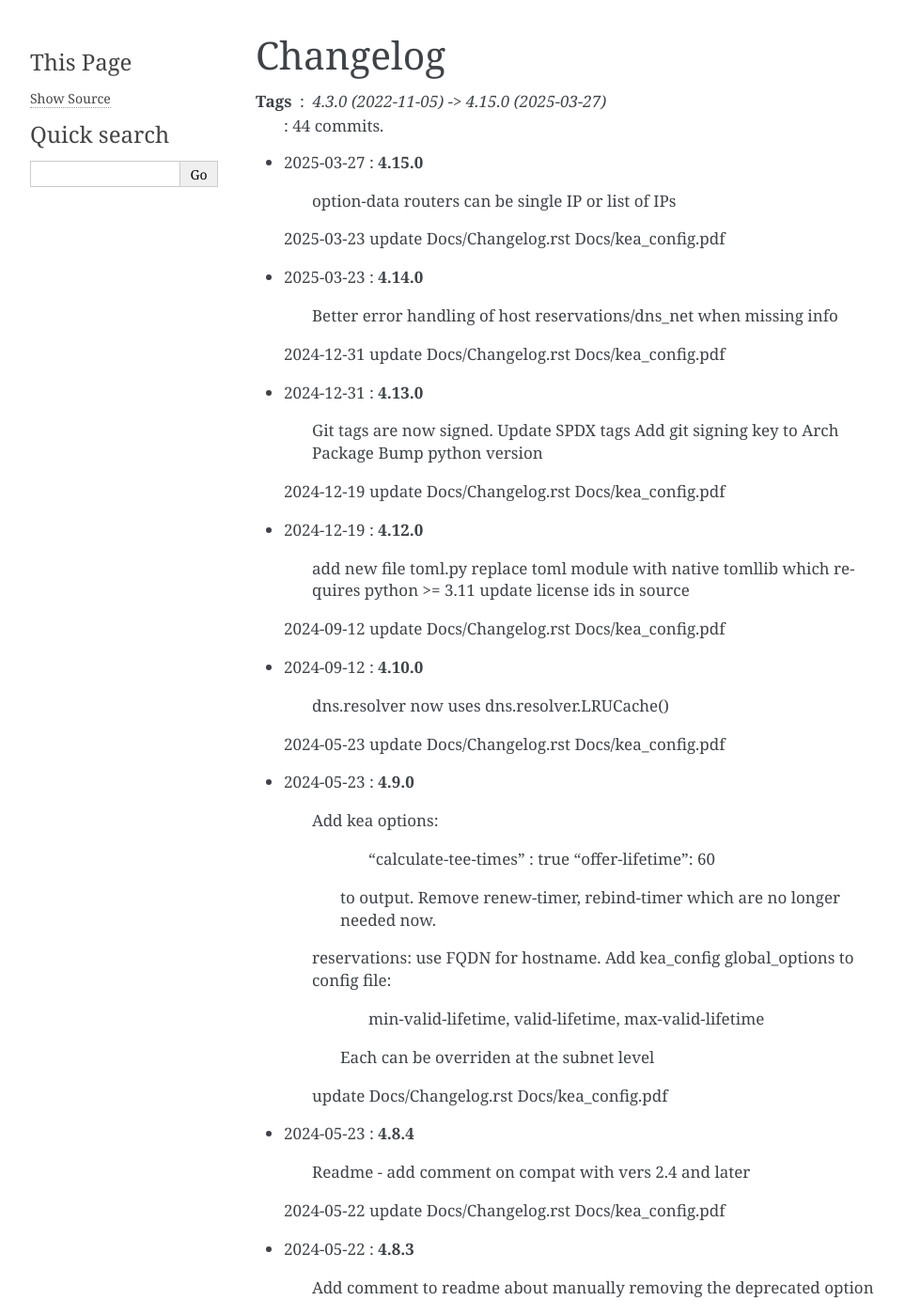
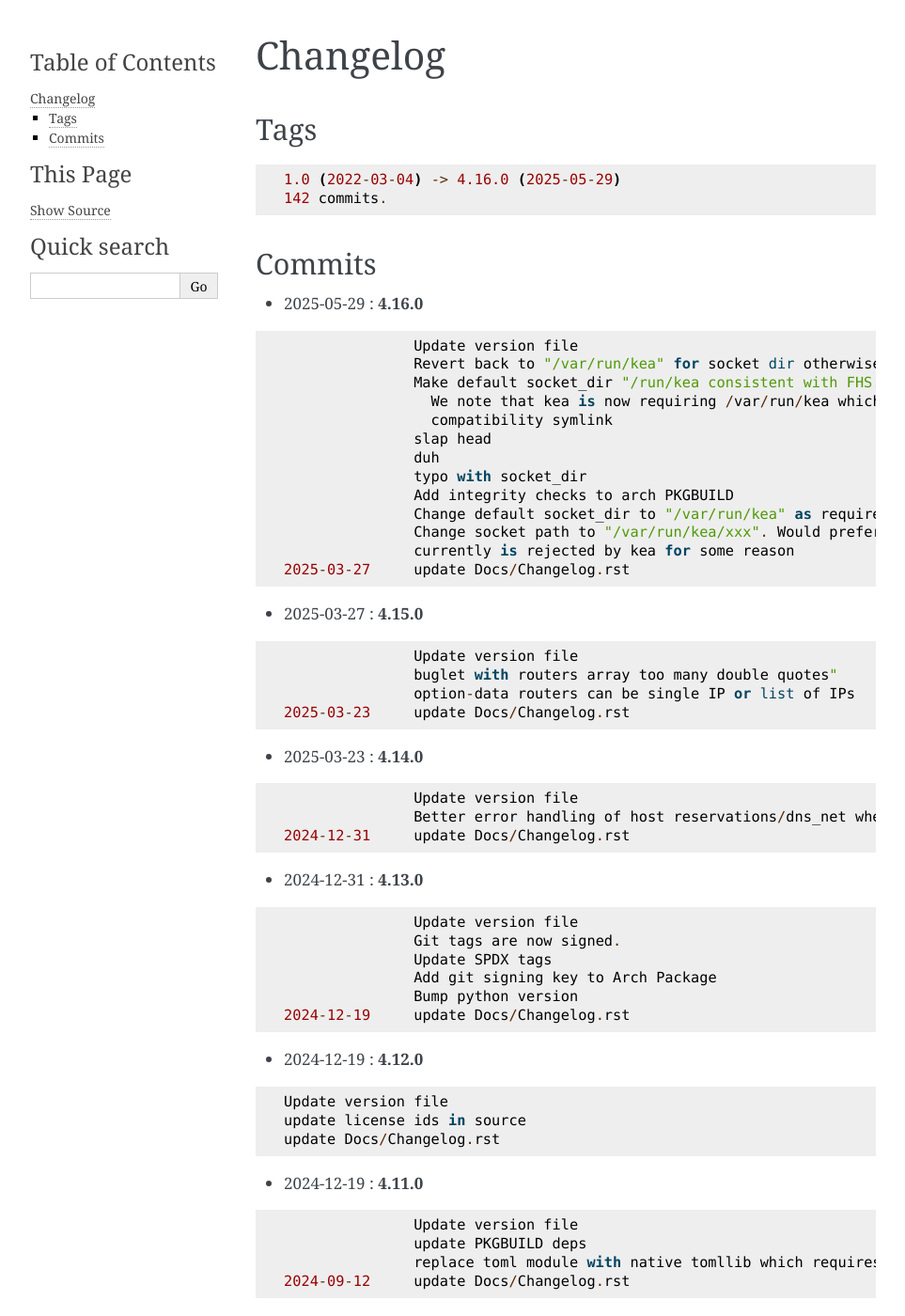
Before and after one commit to gene-git/kea_config, a Sphinx documentation site: the page built from Docs/Changelog.rst, in a window 1280 px wide and 1400 px high. Shown: the whole window at 94% size, without its empty margins (148-1111 px from the left). Built offline with Sphinx 7.4.7, drawn with Linux system fonts in a browser that asks for light colours; pages that are not in the unit, such as notebooks, are missing from menus; some of the changed text lies outside the part shown.

Commit message:
Make default socket_dir "/var/run/kea". Linux FHS recommends "/run".   "/var/run" is typically a legacy compatibility symlink. Unclear why kea us requiring legacy paths

```diff
--- a/Docs/Changelog.rst
+++ b/Docs/Changelog.rst
@@ -2,133 +2,347 @@
 Changelog
 =========
 
-**Tags**     : 4.3.0 (2022-11-05) -> 4.15.0 (2025-03-27)
-             : 44 commits.
+Tags
+====
+
+::
+
+	1.0 (2022-03-04) -> 4.16.0 (2025-05-29)
+	142 commits.
+
+Commits
+=======
+
+
+* 2025-05-29  : **4.16.0**
+
+::
+
+                Update version file
+                Revert back to "/var/run/kea" for socket dir otherwise kea wont start
+                Make default socket_dir "/run/kea consistent with FHS.
+                  We note that kea is now requiring /var/run/kea which is typically a legacy
+                  compatibility symlink
+                slap head
+                duh
+                typo with socket_dir
+                Add integrity checks to arch PKGBUILD
+                Change default socket_dir to "/var/run/kea" as required by git head
+                Change socket path to "/var/run/kea/xxx". Would prefer "/run/kea" but this
+                currently is rejected by kea for some reason
+ 2025-03-27     update Docs/Changelog.rst
 
 * 2025-03-27  : **4.15.0**
 
+::
+
+                Update version file
+                buglet with routers array too many double quotes"
                 option-data routers can be single IP or list of IPs
- 2025-03-23     update Docs/Changelog.rst Docs/kea_config.pdf
+ 2025-03-23     update Docs/Changelog.rst
 
 * 2025-03-23  : **4.14.0**
 
+::
+
+                Update version file
                 Better error handling of host reservations/dns_net when missing info
- 2024-12-31     update Docs/Changelog.rst Docs/kea_config.pdf
+ 2024-12-31     update Docs/Changelog.rst
 
 * 2024-12-31  : **4.13.0**
 
+::
+
+                Update version file
                 Git tags are now signed.
                 Update SPDX tags
                 Add git signing key to Arch Package
                 Bump python version
- 2024-12-19     update Docs/Changelog.rst Docs/kea_config.pdf
+ 2024-12-19     update Docs/Changelog.rst
 
 * 2024-12-19  : **4.12.0**
 
-                add new file toml.py
+::
+
+                Update version file
+                update license ids in source
+                update Docs/Changelog.rst
+
+* 2024-12-19  : **4.11.0**
+
+::
+
+                Update version file
+                update PKGBUILD deps
                 replace toml module with native tomllib which requires python >= 3.11
-                update license ids in source
- 2024-09-12     update Docs/Changelog.rst Docs/kea_config.pdf
+ 2024-09-12     update Docs/Changelog.rst
 
 * 2024-09-12  : **4.10.0**
 
+::
+
+                Update version file
                 dns.resolver now uses dns.resolver.LRUCache()
- 2024-05-23     update Docs/Changelog.rst Docs/kea_config.pdf
+ 2024-05-23     update Docs/Changelog.rst
 
 * 2024-05-23  : **4.9.0**
 
+::
+
+                Update version file
+                update readme
+                change order of lifetime output : min_life, life, max_life
+                Bug fix imputing missing lifetimes.
+                  If any of lifetime, min_lifetime or max_lifetime are missing impute them
+                  using:
+                    min_lifetime = lifetime / 2
+                    max_lifetime = lifetime *2
                 Add kea options:
                     "calculate-tee-times" : true
                     "offer-lifetime": 60
-                  to output. Remove renew-timer, rebind-timer which are no longer needed
-                  now.
-                reservations: use FQDN for hostname.
-                Add kea_config global_options to config file:
-                    min-valid-lifetime, valid-lifetime, max-valid-lifetime
-                  Each can be overriden at the subnet level
-                update Docs/Changelog.rst Docs/kea_config.pdf
+                  Remove renew-timer, rebind-timer which are no longer needed now.
+                reservations - for "hostname" use FQDN
+                Add global_options: min-valid-lifetime, valid-lifetime, max-valid-lifetime
+                which can be overriden
+                at the subnet level.
+                update Docs/Changelog.rst
 
 * 2024-05-23  : **4.8.4**
 
+::
+
+                Update version file
                 Readme - add comment on compat with vers 2.4 and later
- 2024-05-22     update Docs/Changelog.rst Docs/kea_config.pdf
+ 2024-05-22     update Docs/Changelog.rst
 
 * 2024-05-22  : **4.8.3**
 
+::
+
+                Update version file
                 Add comment to readme about manually removing the deprecated option
+                update Docs/Changelog.rst
 
 * 2024-05-22  : **4.8.2**
 
+::
+
+                Update version file
+                update Docs/Changelog.rst
+                Update version file
                 typo in readme
+                update Docs/Changelog.rst
 
 * 2024-05-22  : **4.8.1**
 
-                Remove deprecated option "reservation-mode" output. kea versions after 2.4
-                will not start if kea-dhcp4 has the option
- 2024-04-26     update Docs/Changelog.rst Docs/kea_config.pdf
+::
+
+                Update version file
+                update Docs/Changelog.rst
+
+* 2024-05-22  : **4.8.0**
+
+::
+
+                Update version file
+                Remove deprecated option "reservation-mode"
+ 2024-04-26     update Docs/Changelog.rst
 
 * 2024-04-26  : **4.7.0**
 
+::
+
+                update project version
+                bah kea_config is class not dict
+                update sample config
                 Add ctrl_agent_port option to config.
-                    If not set, the ctrl agent port is set to 1 + dhcp port
- 2023-12-19     update Docs/Changelog.rst Docs/kea_config.pdf
+                If not set, the ctrl agent port is set to 1 + dhcp port
+ 2023-12-19     update Docs/Changelog.rst
 
 * 2023-12-19  : **4.6.1**
 
+::
+
+                update project version
                 Update depends array in PKGBUILD
  2023-11-26     update Docs/Changelog.rst
 
 * 2023-11-26  : **4.6.0**
 
-                Switch python backend build to hatch (was poetry)
+::
+
+                update project version
+                Switch python backend build to hatch
  2023-09-27     update Docs/Changelog.rst
 
 * 2023-09-27  : **4.5.1**
 
+::
+
+                update project version
                 fix links in README
                 update Docs/Changelog.rst
 
 * 2023-09-27  : **4.5.0**
 
+::
+
+                update project version
                 Reorganize docs and move to rst
-                Now simple to build html and pdf docs using sphinx
  2023-05-18     update CHANGELOG.md
 
 * 2023-05-18  : **4.4.3**
 
-                install: switch from pip to python installer package. This adds optimized
-                bytecode
+::
+
+                Update build info in README
+                update CHANGELOG.md
+                update project version
  2023-05-17     update CHANGELOG.md
 
 * 2023-05-17  : **4.4.2**
 
+::
+
+                update project version
                 Simplify Arch PKGBUILD and more closely follow arch guidelines
  2023-01-06     update CHANGELOG.md
 
 * 2023-01-06  : **4.4.1**
 
+::
+
+                update project version
                 Add SPDX licensing lines
  2022-12-14     update CHANGELOG.md
 
 * 2022-12-14  : **4.4.0**
 
+::
+
+                update project version
+                Update readme build to use poetry
                 Use poetry to build wheel in PKGBUILD
                 Installer now uses pip install
-                Update readme build to use poetry
+ 2022-11-20     improve bash variable check in installer - no functional change
  2022-11-06     update CHANGELOG.md
 
 * 2022-11-06  : **4.3.2**
 
-                remove un-needed comments
+::
+
+                update project version
+                remove unused comments
  2022-11-05     update CHANGELOG.md
 
 * 2022-11-05  : **4.3.1**
 
-                small tweak to readme and sample config
+::
+
+                update project version
+                small readme tweak
+                tidy up config sameple a bit
+                tidy up sample config
                 tweak readme
-                aur package now available
-                update CHANGELOG
+                aur package now uploaded
+                update CHANGELOG.md
 
 * 2022-11-05  : **4.3.0**
 
-                kea_config - Manage kea dhcp4 configs from single source config
+::
+
+                update project version
+                typo in installer config -> congigs
+                installer cleanup
+                update CHANGELOG.md
+
+* 2022-11-05  : **4.2.0**
+
+::
+
+                update project version
+                Only create /usr/bin/kea-config (no more gen-kea-config)
+                update CHANGELOG.md
+
+* 2022-11-05  : **4.1.0**
+
+::
+
+                update project version
+                tidy readme, MIT license, copy dns from gc_dns to keep this standalone
+                tidy readme, MIT license, copy dns from gc_dns to keep this standalone
+ 2022-11-04     tweak installer
+                tidy do-install
+                do-install change changelog to CHANGELOG
+                typo
+                add README
+                update CHANGELOG.md
+
+* 2022-11-04  : **4.0**
+
+::
+
+                update project version
+                Switch to standard python PEP-518  packaging
+
+* 2022-09-22  : **3.1**
+
+::
+
+                Remove local class_dns file
+                update changelog
+                Remove local dns class and use GcDns class from gc_utils module
+ 2022-09-19     update do-install to handle filename change Changelog.md
+                update changelog
+
+* 2022-09-19  : **3.0**
+
+::
+
+                Skip HA when only primary
+                add phone
+                fix more silly
+                normalize incoming dst
+                remove duplicate // in link
+                Missing makedir in do-install
+                typo
+                add link in /usr/bin/gc-kea-config for convenience
+ 2022-06-09     fix do-install config dir
+                typo in changelog
+
+* 2022-06-09  : **2.2**
+
+::
+
+                Changelog
+                Add license
+                add configs dir
+                Install script for package build
+
+* 2022-06-09  : **2.1**
+
+::
+
+                lint picking
+
+* 2022-06-08  : **2.0**
+
+::
+
+                Rewrite with classes
+ 2022-03-05     fix typo in agent. Turn off pdb
+
+* 2022-03-04  : **1.0**
+
+::
+
+                Tidy more - move config extract to classes file
+                renamed sameple config
+                Add conreol agent
+                output now in configurable directory
+                split single python file into smaller components;
+                ;
+                tidy
+                Better control over file names etc
+                error handling for dns lookups
+ 2022-03-03     Initial commit - generate kea-dhcp4 server configs
--- a/Docs/conf.py
+++ b/Docs/conf.py
@@ -9,7 +9,7 @@
 project = "kea_config"
 copyright = '2023, Gene C'
 author = 'Gene C'
-release = '4.15.0'
+release = '4.16.0'
 
 # -- General configuration ---------------------------------------------------
 # https://www.sphinx-doc.org/en/master/usage/configuration.html#general-configuration
--- a/README.rst
+++ b/README.rst
@@ -6,6 +6,11 @@
 
 New
 ===
+
+ * Socket dir now defaults to */var/run/kea*. We prefer */run/kea* per Linux FHS,
+   but current git HEAD now requires the path to to be */var/run/kea/*.
+
+  There is a config option, *socket_dir*, to set this as well.
 
  * Multiple gateway routers. option-data routers can now be a list of gateways.
 
--- a/src/kea_config/__about__.py
+++ b/src/kea_config/__about__.py
@@ -3,4 +3,4 @@
 """
 Project kea-config
 """
-__version__ = "4.15.0"
+__version__ = "4.16.0"
```
Also changed, not shown: 5 other files.
